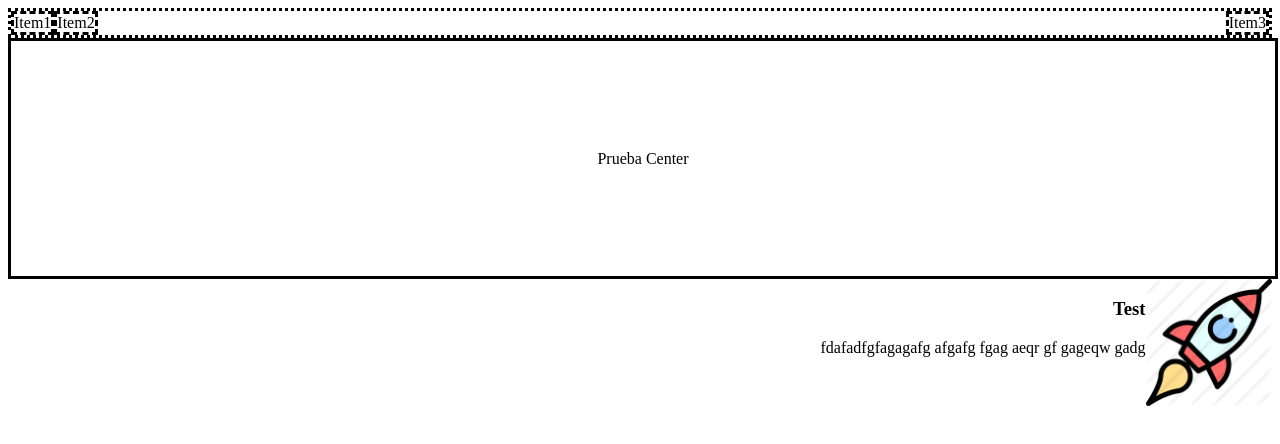
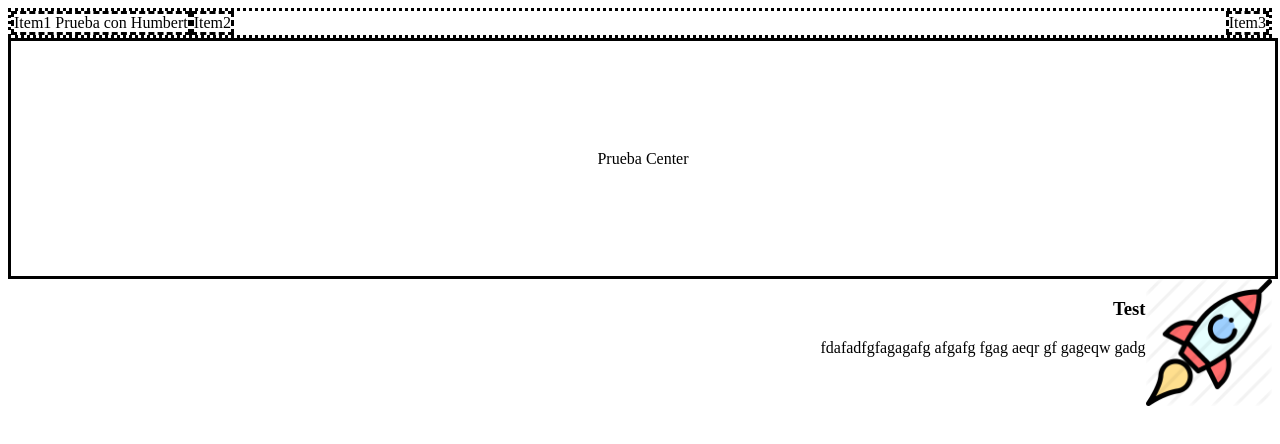
Before and after one commit to iMushi/cursohRuiz, a website: page flexboxHRuiz.html in a window 1280 px wide. Drawn offline with Linux system fonts and the light colour scheme.

Commit message:
cambio para generar conflicto

```diff
--- a/flexboxHRuiz.html
+++ b/flexboxHRuiz.html
@@ -5,7 +5,7 @@
 </head>
 <body>
 <div class="bar">
-    <div class="item">Item1</div>
+    <div class="item">Item1 Prueba con Humbert</div>
     <div class="item">Item2</div>
     <div class="item itemLeft">Item3</div>
 </div>
--- a/gifSearch.js
+++ b/gifSearch.js
@@ -35,7 +35,7 @@ function obten3Imagenes(){
         asyncGetGif(),
         asyncGetGif(),
         asyncGetGif()
-    ]
+]
 
     Promise.all(promiseJar).then(
         ([primera, segunda, tercera])=> {
@@ -48,6 +48,7 @@ function obten3Imagenes(){
             document.getElementById('myImagePrimera').src = urlGetPrimera;
             document.getElementById('myImageSegunda').src = urlGetSegunda;
             document.getElementById('myImageTercera').src = urlGetTercera;
+
 
 
         }
```
